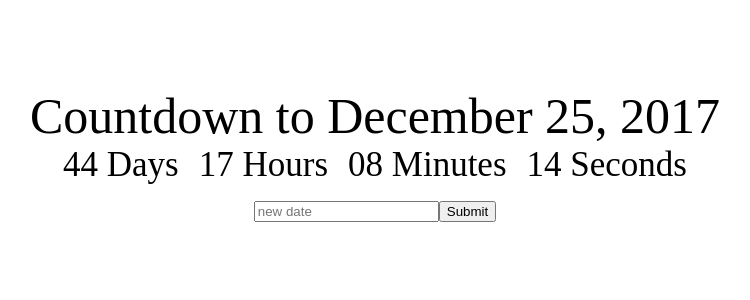
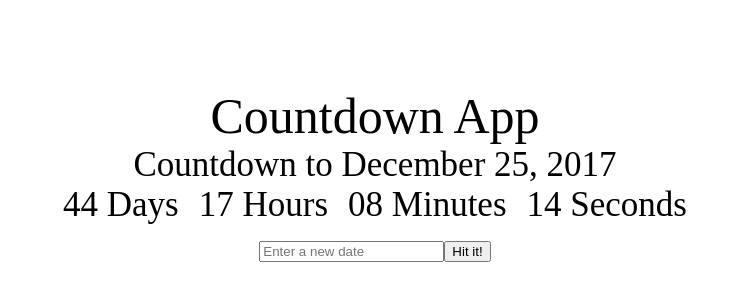
Before and after one commit to embahr/countdown-app, a React (Create React App) app: page / in a window 1280 px wide. Shown: the part 166-466 px from the top of the page, without its empty margins (265-1015 px from the left). Built offline with nearby package versions, Linux system fonts and the light colour scheme.

Commit message:
Update some class names.

```diff
--- a/src/Clock.jsx
+++ b/src/Clock.jsx
@@ -37,7 +37,7 @@ class Clock extends Component {
 
     render() {
         return(
-            <div>
+            <div className="Clock">
                 <div className="Clock-days">{ this.leading0(this.state.days) } Days</div>
                 <div className="Clock-hours">{ this.leading0(this.state.hours) } Hours</div>
                 <div className="Clock-minutes">{ this.leading0(this.state.minutes) } Minutes</div>
--- a/src/app.jsx
+++ b/src/app.jsx
@@ -19,18 +19,23 @@ class App extends Component {
     render() {
         return (
             <div className="App">
-                <div className="App-title">
-                    Countdown to { this.state.deadline }</div>
+                <div className="App-title">Countdown App</div>
+                <div className="App-countdown">
+                    Countdown to { this.state.deadline }
+                </div>
                 <Clock
                     deadline={ this.state.deadline }
                 />
-                <div>
+                <div className="App-form">
                     <input
-                        placeholder="new date"
+                        className="App-newdate"
+                        placeholder="Enter a new date"
                         onChange={ event => this.setState({ newDeadline: event.target.value })}
                     />
-                    <button onClick={ () => this.changeDeadline() }>
-                        Submit
+                    <button
+                        className="App-button"
+                        onClick={ () => this.changeDeadline() }>
+                        Hit it!
                     </button>
                 </div>
             </div>
```
